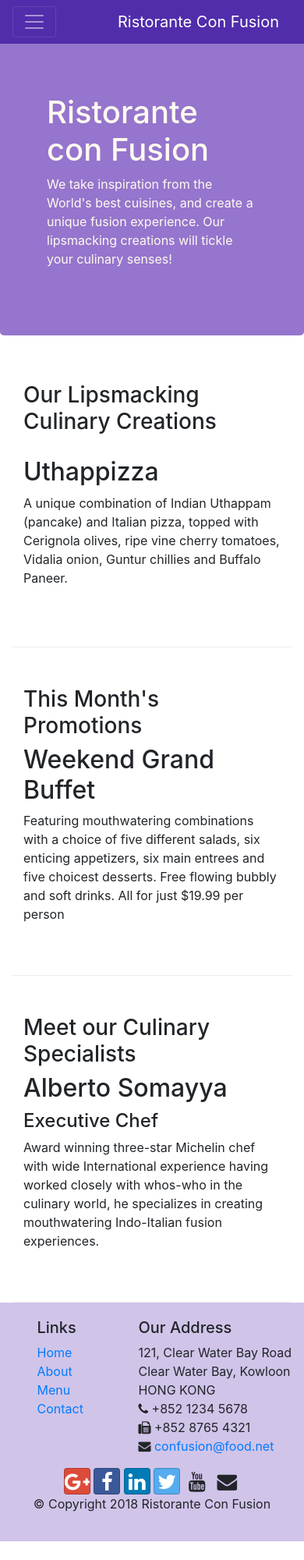
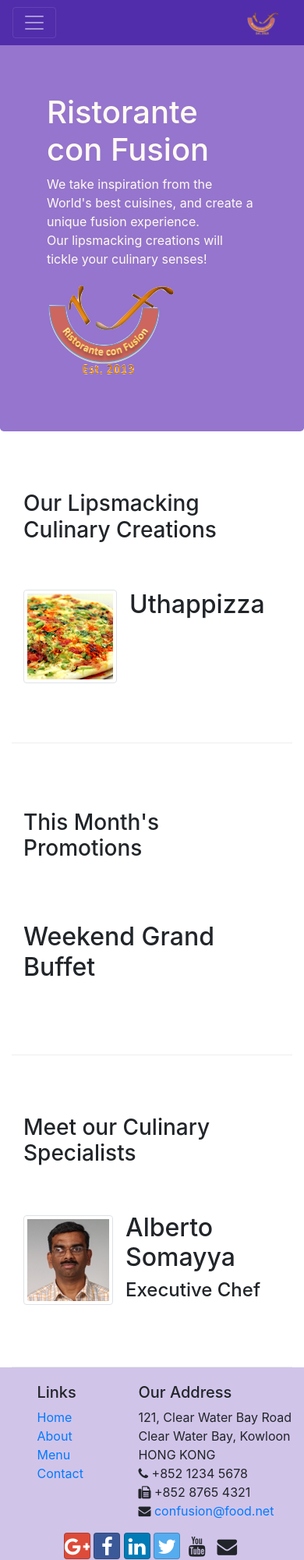
Before and after one commit to laureenf/conFusion, a website: page index.html in a window 390 px wide. Shown: the top 2000 px of the page at 78% size. Before the commit the page ends 1976 px from the top, so only its background shows below. Drawn offline with nearby package versions, Linux system fonts and the light colour scheme.

Commit message:
Images and Media Objects

```diff
--- a/index.html
+++ b/index.html
@@ -21,7 +21,7 @@
             <button class="navbar-toggler" type="button" data-toggle="collapse" data-target="#Navbar">
                 <span class="navbar-toggler-icon"></span>
             </button>
-            <a class="navbar-brand" href="#">Ristorante Con Fusion</a>
+            <a class="navbar-brand" href="#"><img src="img/logo.png" height="30" width="41" class="" alt="Logo"></a>
             <div class="collapse navbar-collapse" id="Navbar">
                 <ul class="navbar-nav mr-auto">
                     <li class="nav-item active"><a class="nav-link" href="#"><span class="fa fa-home fa-lg"></span> Home</a></li>
@@ -35,12 +35,12 @@
     <header class="jumbotron">
         <div class="container">
             <div class="row row-header">
-                <div class="col-12 col-sm-6">
+                <div class="col-12 col-sm-8">
                     <h1>Ristorante con Fusion</h1>
-                    <p>We take inspiration from the World's best cuisines, and create a unique fusion experience. Our lipsmacking creations will tickle your culinary senses!</p>
+                    <p>We take inspiration from the World's best cuisines, and create a unique fusion experience.<br>Our lipsmacking creations will tickle your culinary senses!</p>
                 </div>
-                <div class="col-12 col-sm">
-
+                <div class="col-12 col-sm align-self-center">
+                    <img src="img/logo.png" class="img-fluid" alt="Logo">
                 </div>
             </div>
         </div>
@@ -52,8 +52,13 @@
                 <h3>Our Lipsmacking Culinary Creations</h3>
             </div>
             <div class="col col-sm order-sm-first col-md">
-                <h2>Uthappizza</h2>
-                <p>A unique combination of Indian Uthappam (pancake) and Italian pizza, topped with Cerignola olives, ripe vine cherry tomatoes, Vidalia onion, Guntur chillies and Buffalo Paneer.</p>
+                <div class="media">
+                    <img class="d-flex mr-3 img-thumbnail align-self-center" src="img/uthappizza.png" alt="Uthappizza">
+                    <div class="media-body">
+                        <h2 class="mt-0">Uthappizza</h2>
+                        <p class="d-none d-sm-block">A unique combination of Indian Uthappam (pancake) and Italian pizza, topped with Cerignola olives, ripe vine cherry tomatoes, Vidalia onion, Guntur chillies and Buffalo Paneer.</p>
+                    </div>
+                </div>
             </div>
         </div>
 
@@ -64,7 +69,7 @@
             </div>
             <div class="col col-sm col-md">
                 <h2>Weekend Grand Buffet</h2>
-                <p>Featuring mouthwatering combinations with a choice of five different salads, six enticing appetizers, six main entrees and five choicest desserts. Free flowing bubbly and soft drinks. All for just $19.99 per person </p>
+                <p class="d-none d-sm-block">Featuring mouthwatering combinations with a choice of five different salads, six enticing appetizers, six main entrees and five choicest desserts. Free flowing bubbly and soft drinks. All for just $19.99 per person </p>
             </div>
         </div>
 
@@ -73,9 +78,14 @@
                 <h3>Meet our Culinary Specialists</h3>
             </div>
             <div class="col col-sm order-sm-first col-md">
-                <h2>Alberto Somayya</h2>
-                <h4>Executive Chef</h4>
-                <p>Award winning three-star Michelin chef with wide International experience having worked closely with whos-who in the culinary world, he specializes in creating mouthwatering Indo-Italian fusion experiences. </p>
+                <div class="media">
+                    <img class="d-flex mr-3 img-thumbnail  align-self-center" src="img/alberto.png" alt="Alberto">
+                    <div class="media-body">
+                        <h2 class="mt-0">Alberto Somayya</h2>
+                        <h4>Executive Chef</h4>
+                        <p class="d-none d-sm-block">Award winning three-star Michelin chef with wide International experience having worked closely with whos-who in the culinary world, he specializes in creating mouthwatering Indo-Italian fusion experiences. </p>
+                    </div>
+                </div>
             </div>
         </div>
     </div>
```
Also changed, not shown: aboutus.html (+5 -4 lines), contactus.html (+5 -4 lines), img/alberto.png (added), img/buffet.png (added), img/logo.png (added), img/uthappizza.png (added).
